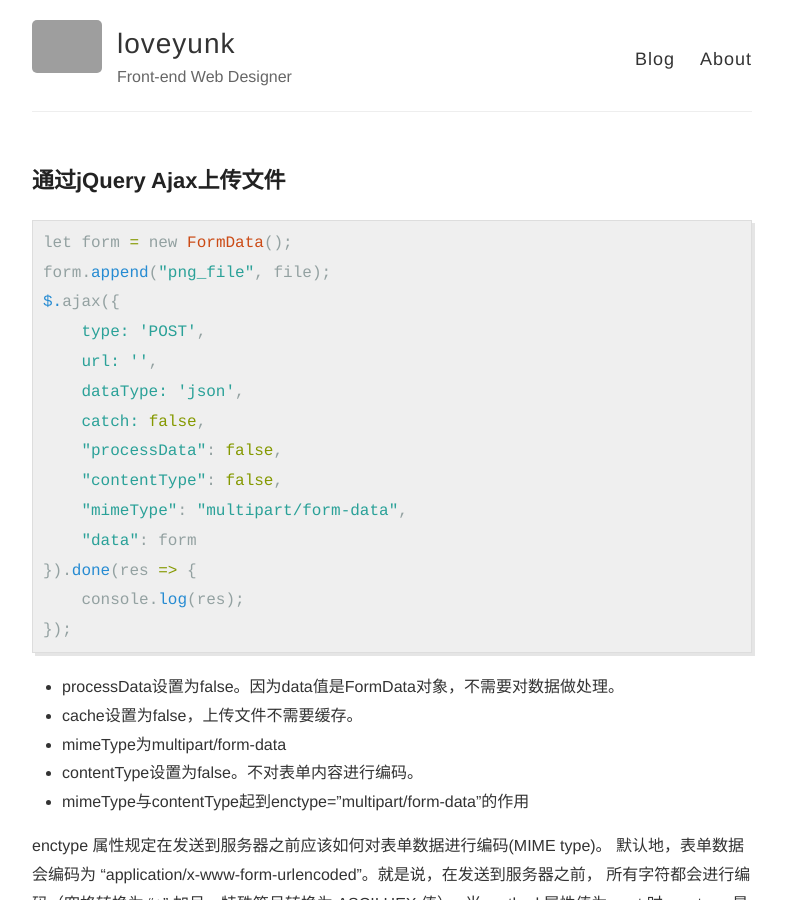
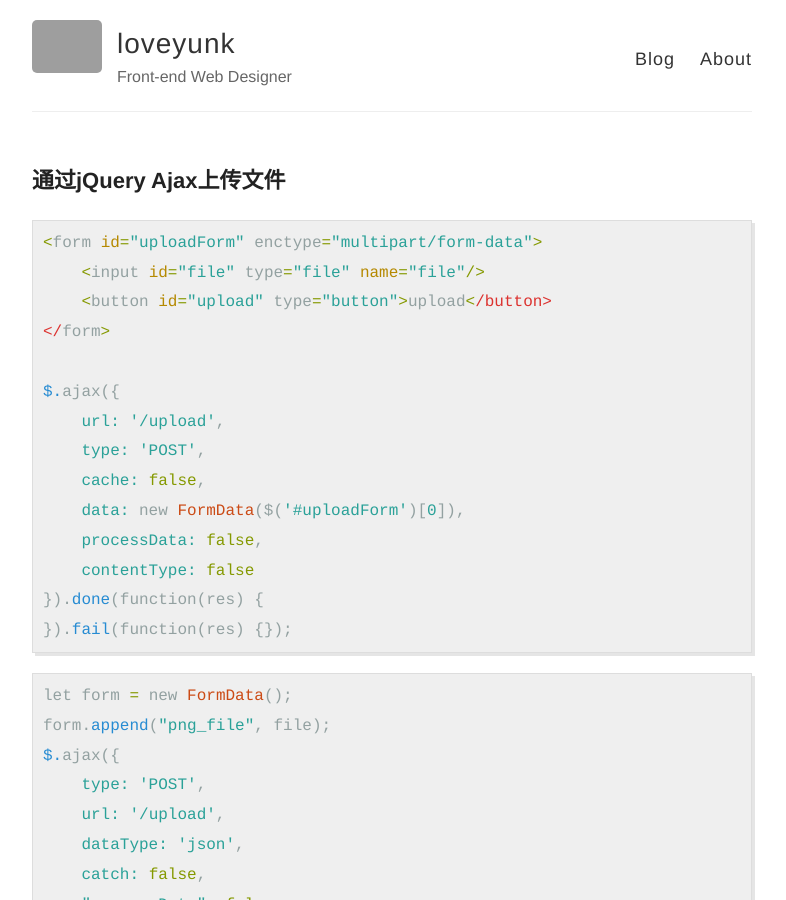
Before and after one commit to loveyunk/old.loveyunk.github.io, a Jekyll site: the page built from _posts/2017-10-8-通过jQuery Ajax上传文件.md, in a window 1280 px wide and 900 px high. Shown: the whole window, without its empty margins (248-1034 px from the left). Built offline with Jekyll 4.4.1, drawn with Linux system fonts in a browser that asks for light colours; grey boxes are pictures that could not be loaded.

Commit message:
update post

```diff
--- a/_posts/2017-10-8-通过jQuery Ajax上传文件.md
+++ b/_posts/2017-10-8-通过jQuery Ajax上传文件.md
@@ -4,11 +4,28 @@ title: 通过jQuery Ajax上传文件
 ---
 
 {% highlight ruby%}
+<form id="uploadForm" enctype="multipart/form-data">
+    <input id="file" type="file" name="file"/>
+    <button id="upload" type="button">upload</button>
+</form>
+
+$.ajax({
+    url: '/upload',
+    type: 'POST',
+    cache: false,
+    data: new FormData($('#uploadForm')[0]),
+    processData: false,
+    contentType: false
+}).done(function(res) {
+}).fail(function(res) {});
+{% endhighlight %}
+
+{% highlight ruby%}
 let form = new FormData();
 form.append("png_file", file);
 $.ajax({
     type: 'POST',
-    url: '',
+    url: '/upload',
     dataType: 'json',
     catch: false,
     "processData": false,
```
